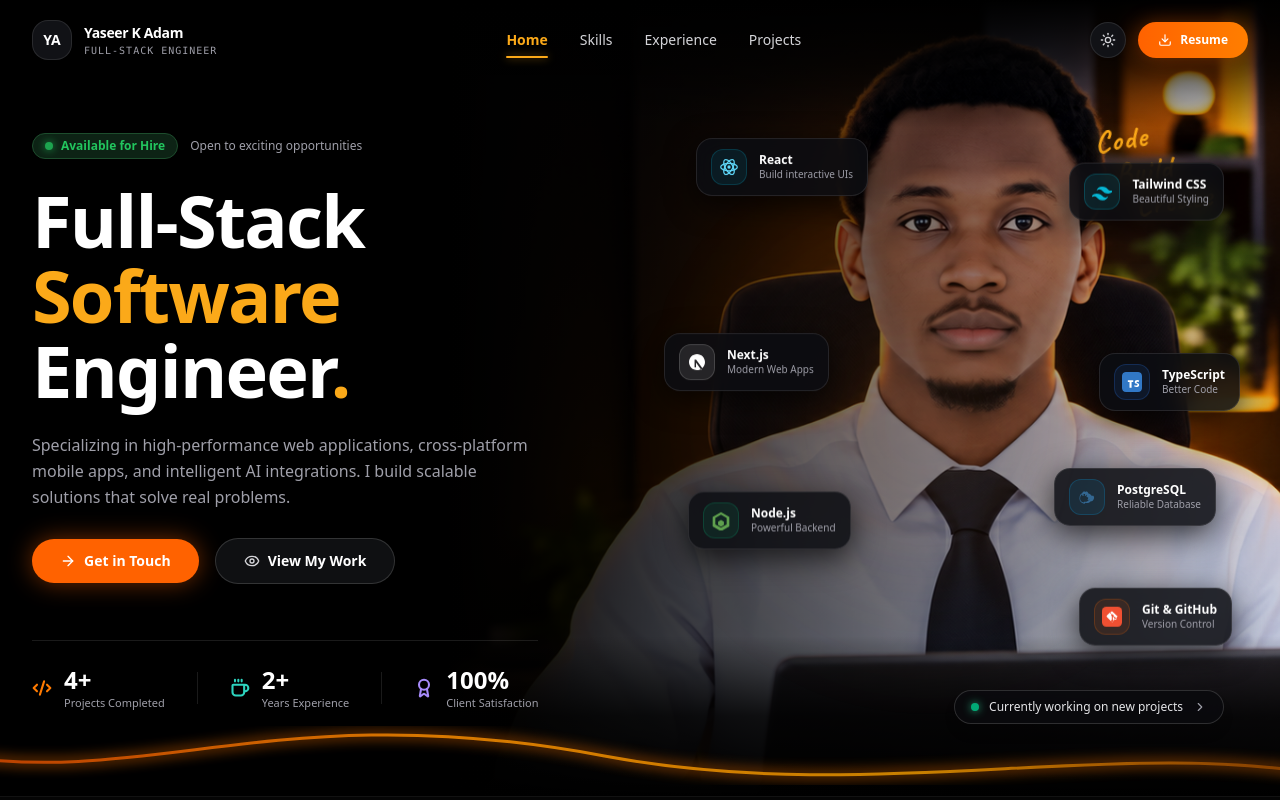
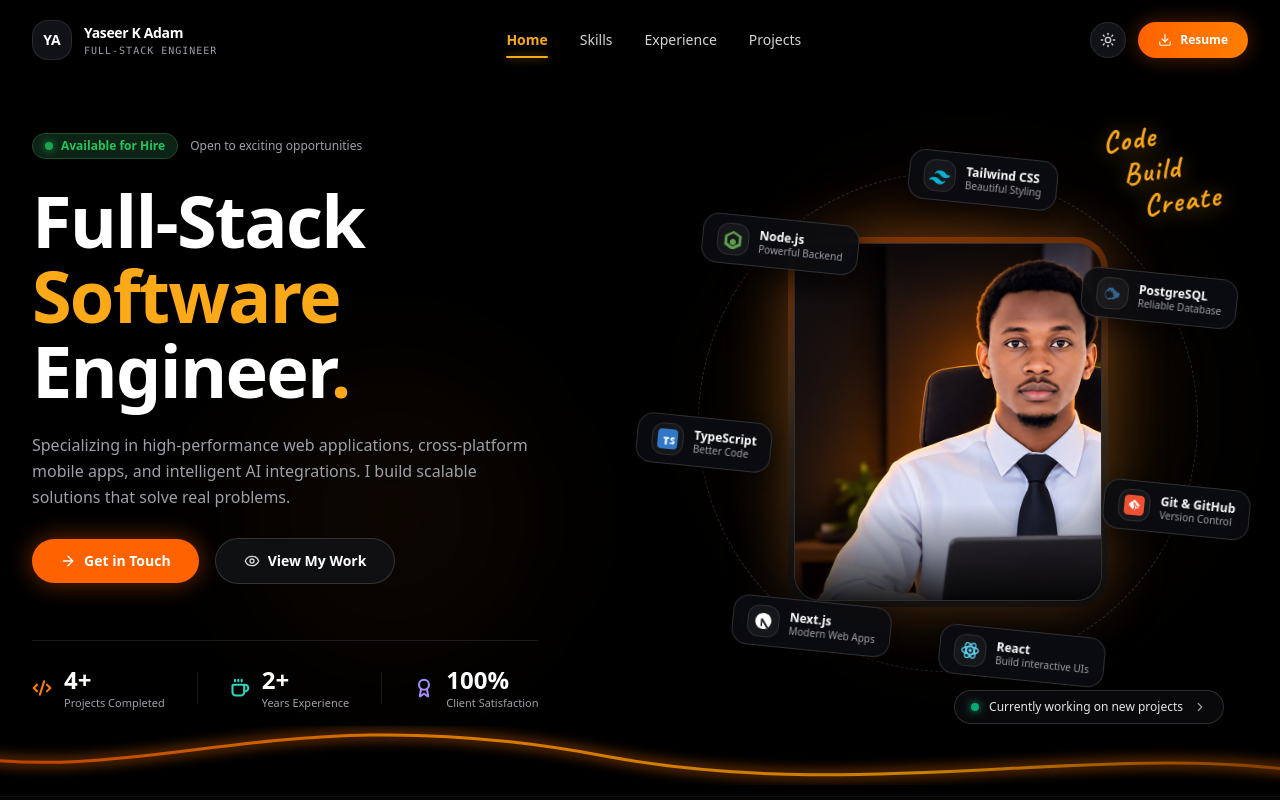
Before and after one commit to yaseeradam/portfolio, a Next.js app: page / in a window 1280 px wide. Shown: the top 800 px of the page. Built offline with nearby package versions, Linux system fonts and the light colour scheme.

Commit message:
feat: reduce image size by 30% and add 360 circling tech cards

```diff
--- a/src/components/HeroSection.tsx
+++ b/src/components/HeroSection.tsx
@@ -14,34 +14,78 @@ import {
   GitIcon,
 } from "@/components/icons/TechIcons";
 
+const orbitBadges = [
+  {
+    label: "React",
+    sub: "Build interactive UIs",
+    icon: <ReactIcon className="w-5 h-5" />,
+    angle: 0,
+    accentBorder: "hover:border-cyan-400/60",
+    glow: "rgba(34,211,238,0.25)",
+  },
+  {
+    label: "Next.js",
+    sub: "Modern Web Apps",
+    icon: <NextIcon className="w-4 h-4 text-white" />,
+    angle: (360 / 7) * 1,
+    accentBorder: "hover:border-white/50",
+    glow: "rgba(255,255,255,0.25)",
+  },
+  {
+    label: "TypeScript",
+    sub: "Better Code",
+    icon: <TypeScriptIcon className="w-5 h-5 rounded" />,
+    angle: (360 / 7) * 2,
+    accentBorder: "hover:border-blue-400/60",
+    glow: "rgba(59,130,246,0.25)",
+  },
+  {
+    label: "Node.js",
+    sub: "Powerful Backend",
+    icon: <NodeIcon className="w-5 h-5" />,
+    angle: (360 / 7) * 3,
+    accentBorder: "hover:border-emerald-400/60",
+    glow: "rgba(52,211,153,0.25)",
+  },
+  {
+    label: "Tailwind CSS",
+    sub: "Beautiful Styling",
+    icon: <TailwindIcon className="w-5 h-5" />,
+    angle: (360 / 7) * 4,
+    accentBorder: "hover:border-cyan-400/60",
+    glow: "rgba(6,182,212,0.25)",
+  },
+  {
+    label: "PostgreSQL",
+    sub: "Reliable Database",
+    icon: <PostgreSqlIcon className="w-5 h-5" />,
+    angle: (360 / 7) * 5,
+    accentBorder: "hover:border-sky-400/60",
+    glow: "rgba(56,189,248,0.25)",
+  },
+  {
+    label: "Git & GitHub",
+    sub: "Version Control",
+    icon: <GitIcon className="w-5 h-5" />,
+    angle: (360 / 7) * 6,
+    accentBorder: "hover:border-orange-400/60",
+    glow: "rgba(249,115,22,0.25)",
+  },
+];
+
 export default function HeroSection() {
+  const orbitRadius = 245;
+
   return (
     <section
       id="home"
       className="relative min-h-[95vh] pt-28 pb-16 px-4 sm:px-8 flex items-center justify-center overflow-hidden bg-black"
     >
-      {/* Background Ambient Studio Image with smooth mask to black */}
+      {/* Background Lighting & Glow Effects */}
       <div className="absolute inset-0 z-0 pointer-events-none overflow-hidden">
-        {/* Person & Office Image placed on right side */}
-        <div className="absolute top-0 right-0 w-full lg:w-[65%] h-full">
-          <Image
-            src="/images/port.png"
-            alt="Yaseer K Adam - Studio"
-            fill
-            priority
-            className="object-cover object-[70%_center] lg:object-[60%_center] opacity-90"
-          />
-
-          {/* Left-to-right fade overlay so text on left is crystal clear */}
-          <div className="absolute inset-0 bg-gradient-to-r from-black via-black/80 to-transparent lg:via-black/50" />
-
-          {/* Top and bottom subtle vignettes */}
-          <div className="absolute inset-x-0 top-0 h-32 bg-gradient-to-b from-black via-black/60 to-transparent" />
-          <div className="absolute inset-x-0 bottom-0 h-40 bg-gradient-to-t from-black via-black/80 to-transparent" />
-        </div>
-
-        {/* Subtle warm orange ambient spotlight behind character */}
-        <div className="absolute right-[10%] top-[25%] w-[450px] h-[450px] bg-[radial-gradient(circle,rgba(251,146,60,0.15),transparent_70%)] blur-3xl" />
+        {/* Warm ambient spotlight behind character area */}
+        <div className="absolute right-[5%] top-[20%] w-[500px] h-[500px] bg-[radial-gradient(circle,rgba(251,146,60,0.14),transparent_70%)] blur-3xl" />
+        <div className="absolute left-[15%] bottom-[10%] w-[400px] h-[400px] bg-[radial-gradient(circle,rgba(249,115,22,0.08),transparent_70%)] blur-3xl" />
 
         {/* Luminous curved orange neon swoop across bottom */}
         <svg
@@ -169,10 +213,10 @@ export default function HeroSection() {
           </div>
         </motion.div>
 
-        {/* Right Column: Visual Stage with Floating Tech Cards */}
-        <div className="lg:col-span-6 relative w-full h-[520px] sm:h-[580px] lg:h-[620px] flex items-center justify-center">
+        {/* Right Column: Visual Stage with Portrait (reduced by 30%) and Circling Orbit Icons */}
+        <div className="lg:col-span-6 relative w-full min-h-[520px] sm:min-h-[580px] lg:min-h-[620px] flex items-center justify-center">
           {/* Top-Right Handwritten "Code Build Create" Accent */}
-          <div className="absolute top-2 right-4 sm:right-10 z-30 pointer-events-none select-none">
+          <div className="absolute top-2 right-4 sm:right-8 z-30 pointer-events-none select-none">
             <div className="font-[family-name:var(--font-caveat)] font-bold text-[#FBA919] text-2xl sm:text-3xl tracking-wider leading-none drop-shadow-[0_2px_10px_rgba(251,169,25,0.45)] transform rotate-[-8deg]">
               <div>Code</div>
               <div className="pl-4 pt-1">Build</div>
@@ -180,149 +224,92 @@ export default function HeroSection() {
             </div>
           </div>
 
-          {/* Floating Tech Stack Cards */}
-          {/* 1. React Card (Upper Left) */}
+          {/* Scale wrapper for flawless responsiveness on mobile */}
+          <div className="relative flex items-center justify-center scale-[0.72] sm:scale-[0.88] lg:scale-100 transition-transform origin-center">
+            {/* Ambient Backlight Glow Ring */}
+            <div className="absolute w-[360px] h-[400px] rounded-full bg-gradient-to-b from-orange-500/25 via-amber-500/10 to-transparent blur-2xl" />
+
+            {/* Orbit Dashed Guideline Ring */}
+            <div
+              style={{
+                width: orbitRadius * 2 + 10,
+                height: orbitRadius * 2 + 10,
+              }}
+              className="absolute rounded-full border border-dashed border-white/15 pointer-events-none"
+            />
+
+            {/* Central Portrait of Yaseer Adam (Reduced in size by ~30% with smooth frame) */}
             <motion.div
-            initial={{ opacity: 0, scale: 0.8 }}
-            animate={{ opacity: 1, scale: 1, y: [0, -6, 0] }}
-            transition={{
-              opacity: { duration: 0.5, delay: 0.1 },
-              scale: { duration: 0.5, delay: 0.1 },
-              y: { duration: 4.2, repeat: Infinity, ease: "easeInOut" },
-            }}
-            className="absolute top-8 left-2 sm:left-12 z-30 px-3.5 py-2.5 rounded-2xl bg-[#0c0d12]/85 border border-white/10 shadow-[0_8px_30px_rgba(0,0,0,0.7)] backdrop-blur-md flex items-center gap-3 hover:border-cyan-500/50 transition-colors group cursor-default"
+              initial={{ opacity: 0, scale: 0.9 }}
+              animate={{ opacity: 1, scale: 1 }}
+              transition={{ duration: 0.6, delay: 0.15 }}
+              className="relative z-10 w-[270px] h-[310px] sm:w-[320px] sm:h-[370px] rounded-[32px] p-1.5 bg-gradient-to-b from-orange-500/40 via-white/10 to-white/5 shadow-[0_0_60px_rgba(251,146,60,0.25)] backdrop-blur-sm"
             >
-            <div className="w-9 h-9 rounded-xl bg-cyan-500/10 border border-cyan-500/20 flex items-center justify-center shrink-0">
-              <ReactIcon className="w-5 h-5 group-hover:rotate-90 transition-transform duration-700" />
-            </div>
-            <div>
-              <p className="text-xs font-bold text-white leading-tight">React</p>
-              <p className="text-[10px] text-zinc-400 font-medium">Build interactive UIs</p>
+              <div className="w-full h-full rounded-[26px] overflow-hidden relative border border-white/15 bg-[#090a0d]">
+                <Image
+                  src="/images/port.png"
+                  alt="Yaseer K Adam"
+                  fill
+                  priority
+                  className="object-cover object-[50%_35%] hover:scale-105 transition-transform duration-700"
+                />
+                {/* Subtle vignette inside frame */}
+                <div className="absolute inset-x-0 bottom-0 h-24 bg-gradient-to-t from-black/85 via-black/40 to-transparent" />
+                <div className="absolute inset-x-0 top-0 h-16 bg-gradient-to-b from-black/40 to-transparent" />
               </div>
             </motion.div>
 
-          {/* 2. Next.js Card (Mid Left) */}
+            {/* Continuous 360° Revolving Orbit Ring */}
             <motion.div
-            initial={{ opacity: 0, scale: 0.8 }}
-            animate={{ opacity: 1, scale: 1, y: [0, 6, 0] }}
-            transition={{
-              opacity: { duration: 0.5, delay: 0.2 },
-              scale: { duration: 0.5, delay: 0.2 },
-              y: { duration: 3.8, repeat: Infinity, ease: "easeInOut" },
+              animate={{ rotate: 360 }}
+              transition={{ duration: 32, repeat: Infinity, ease: "linear" }}
+              className="absolute flex items-center justify-center pointer-events-none z-20"
+              style={{
+                width: orbitRadius * 2,
+                height: orbitRadius * 2,
               }}
-            className="absolute top-[35%] left-0 sm:left-4 z-30 px-3.5 py-2.5 rounded-2xl bg-[#0c0d12]/85 border border-white/10 shadow-[0_8px_30px_rgba(0,0,0,0.7)] backdrop-blur-md flex items-center gap-3 hover:border-white/40 transition-colors group cursor-default"
             >
-            <div className="w-9 h-9 rounded-xl bg-white/10 border border-white/15 flex items-center justify-center shrink-0">
-              <NextIcon className="w-4 h-4 text-white" />
+              {orbitBadges.map((badge) => {
+                const angleRad = (badge.angle * Math.PI) / 180;
+                const x = Math.cos(angleRad) * orbitRadius;
+                const y = Math.sin(angleRad) * orbitRadius;
+
+                return (
+                  <div
+                    key={badge.label}
+                    style={{
+                      position: "absolute",
+                      transform: `translate(${x}px, ${y}px)`,
+                    }}
+                    className="pointer-events-auto"
+                  >
+                    {/* Counter-rotation to keep the badge upright */}
+                    <motion.div
+                      animate={{ rotate: -360 }}
+                      transition={{ duration: 32, repeat: Infinity, ease: "linear" }}
+                      whileHover={{ scale: 1.15 }}
+                      className={`px-3.5 py-2 rounded-2xl bg-[#0b0c10]/90 backdrop-blur-xl border border-white/15 shadow-[0_8px_32px_rgba(0,0,0,0.7)] flex items-center gap-2.5 text-xs font-bold text-white transition-all cursor-pointer group select-none ${badge.accentBorder}`}
+                    >
+                      <div className="w-8 h-8 rounded-xl bg-white/5 border border-white/10 flex items-center justify-center shrink-0 shadow-inner group-hover:scale-105 transition-transform">
+                        {badge.icon}
                       </div>
-            <div>
-              <p className="text-xs font-bold text-white leading-tight">Next.js</p>
-              <p className="text-[10px] text-zinc-400 font-medium">Modern Web Apps</p>
+                      <div className="flex flex-col text-left">
+                        <span className="text-xs font-bold text-white leading-tight group-hover:text-[#FBA919] transition-colors whitespace-nowrap">
+                          {badge.label}
+                        </span>
+                        <span className="text-[10px] text-zinc-400 font-medium whitespace-nowrap">
+                          {badge.sub}
+                        </span>
                       </div>
                     </motion.div>
-
-          {/* 3. Node.js Card (Lower Left) */}
-          <motion.div
-            initial={{ opacity: 0, scale: 0.8 }}
-            animate={{ opacity: 1, scale: 1, y: [0, -5, 0] }}
-            transition={{
-              opacity: { duration: 0.5, delay: 0.3 },
-              scale: { duration: 0.5, delay: 0.3 },
-              y: { duration: 4.6, repeat: Infinity, ease: "easeInOut" },
-            }}
-            className="absolute top-[62%] left-2 sm:left-10 z-30 px-3.5 py-2.5 rounded-2xl bg-[#0c0d12]/85 border border-white/10 shadow-[0_8px_30px_rgba(0,0,0,0.7)] backdrop-blur-md flex items-center gap-3 hover:border-emerald-500/50 transition-colors group cursor-default"
-          >
-            <div className="w-9 h-9 rounded-xl bg-emerald-500/10 border border-emerald-500/20 flex items-center justify-center shrink-0">
-              <NodeIcon className="w-5 h-5" />
                   </div>
-            <div>
-              <p className="text-xs font-bold text-white leading-tight">Node.js</p>
-              <p className="text-[10px] text-zinc-400 font-medium">Powerful Backend</p>
+                );
+              })}
+            </motion.div>
           </div>
-          </motion.div>
-
-          {/* 4. Tailwind CSS Card (Upper Right) */}
-          <motion.div
-            initial={{ opacity: 0, scale: 0.8 }}
-            animate={{ opacity: 1, scale: 1, y: [0, -6, 0] }}
-            transition={{
-              opacity: { duration: 0.5, delay: 0.25 },
-              scale: { duration: 0.5, delay: 0.25 },
-              y: { duration: 4.0, repeat: Infinity, ease: "easeInOut" },
-            }}
-            className="absolute top-14 right-2 sm:right-6 z-30 px-3.5 py-2.5 rounded-2xl bg-[#0c0d12]/85 border border-white/10 shadow-[0_8px_30px_rgba(0,0,0,0.7)] backdrop-blur-md flex items-center gap-3 hover:border-cyan-400/50 transition-colors group cursor-default"
-          >
-            <div className="w-9 h-9 rounded-xl bg-cyan-400/10 border border-cyan-400/20 flex items-center justify-center shrink-0">
-              <TailwindIcon className="w-5 h-5" />
-            </div>
-            <div>
-              <p className="text-xs font-bold text-white leading-tight">Tailwind CSS</p>
-              <p className="text-[10px] text-zinc-400 font-medium">Beautiful Styling</p>
-            </div>
-          </motion.div>
-
-          {/* 5. TypeScript Card (Mid Right) */}
-          <motion.div
-            initial={{ opacity: 0, scale: 0.8 }}
-            animate={{ opacity: 1, scale: 1, y: [0, 5, 0] }}
-            transition={{
-              opacity: { duration: 0.5, delay: 0.35 },
-              scale: { duration: 0.5, delay: 0.35 },
-              y: { duration: 4.4, repeat: Infinity, ease: "easeInOut" },
-            }}
-            className="absolute top-[38%] right-0 sm:right-2 z-30 px-3.5 py-2.5 rounded-2xl bg-[#0c0d12]/85 border border-white/10 shadow-[0_8px_30px_rgba(0,0,0,0.7)] backdrop-blur-md flex items-center gap-3 hover:border-blue-500/50 transition-colors group cursor-default"
-          >
-            <div className="w-9 h-9 rounded-xl bg-blue-500/10 border border-blue-500/20 flex items-center justify-center shrink-0">
-              <TypeScriptIcon className="w-5 h-5 rounded" />
-            </div>
-            <div>
-              <p className="text-xs font-bold text-white leading-tight">TypeScript</p>
-              <p className="text-[10px] text-zinc-400 font-medium">Better Code</p>
-            </div>
-          </motion.div>
-
-          {/* 6. PostgreSQL Card (Lower Mid Right) */}
-          <motion.div
-            initial={{ opacity: 0, scale: 0.8 }}
-            animate={{ opacity: 1, scale: 1, y: [0, -5, 0] }}
-            transition={{
-              opacity: { duration: 0.5, delay: 0.45 },
-              scale: { duration: 0.5, delay: 0.45 },
-              y: { duration: 3.9, repeat: Infinity, ease: "easeInOut" },
-            }}
-            className="absolute top-[58%] right-2 sm:right-8 z-30 px-3.5 py-2.5 rounded-2xl bg-[#0c0d12]/85 border border-white/10 shadow-[0_8px_30px_rgba(0,0,0,0.7)] backdrop-blur-md flex items-center gap-3 hover:border-sky-500/50 transition-colors group cursor-default"
-          >
-            <div className="w-9 h-9 rounded-xl bg-sky-500/10 border border-sky-500/20 flex items-center justify-center shrink-0">
-              <PostgreSqlIcon className="w-5 h-5" />
-            </div>
-            <div>
-              <p className="text-xs font-bold text-white leading-tight">PostgreSQL</p>
-              <p className="text-[10px] text-zinc-400 font-medium">Reliable Database</p>
-            </div>
-          </motion.div>
-
-          {/* 7. Git & GitHub Card (Bottom Right) */}
-          <motion.div
-            initial={{ opacity: 0, scale: 0.8 }}
-            animate={{ opacity: 1, scale: 1, y: [0, 6, 0] }}
-            transition={{
-              opacity: { duration: 0.5, delay: 0.55 },
-              scale: { duration: 0.5, delay: 0.55 },
-              y: { duration: 4.8, repeat: Infinity, ease: "easeInOut" },
-            }}
-            className="absolute top-[76%] right-0 sm:right-4 z-30 px-3.5 py-2.5 rounded-2xl bg-[#0c0d12]/85 border border-white/10 shadow-[0_8px_30px_rgba(0,0,0,0.7)] backdrop-blur-md flex items-center gap-3 hover:border-orange-500/50 transition-colors group cursor-default"
-          >
-            <div className="w-9 h-9 rounded-xl bg-orange-500/10 border border-orange-500/20 flex items-center justify-center shrink-0">
-              <GitIcon className="w-5 h-5" />
-            </div>
-            <div>
-              <p className="text-xs font-bold text-white leading-tight">Git &amp; GitHub</p>
-              <p className="text-[10px] text-zinc-400 font-medium">Version Control</p>
-            </div>
-          </motion.div>
 
           {/* Bottom Right Project Status Pill */}
-          <div className="absolute -bottom-4 sm:bottom-2 right-2 sm:right-6 z-30">
+          <div className="absolute -bottom-2 sm:bottom-2 right-2 sm:right-6 z-30">
             <a
               href="#projects"
               className="inline-flex items-center gap-2.5 px-4 py-2 rounded-full bg-[#0a0b0e]/90 border border-white/15 hover:border-white/30 text-xs font-medium text-zinc-200 backdrop-blur-md shadow-lg transition-all group"
```
Lines whose indentation alone changed are shown as unchanged.
